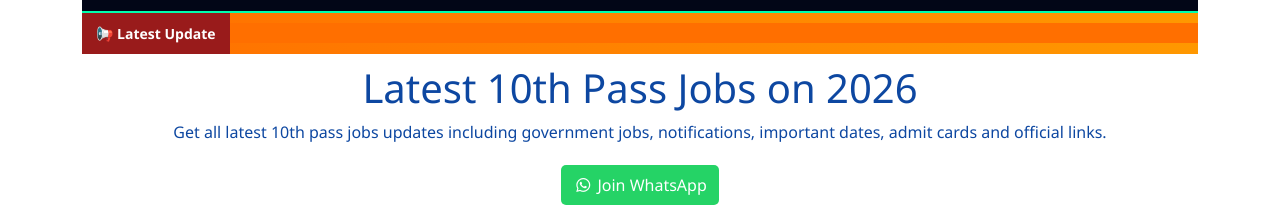
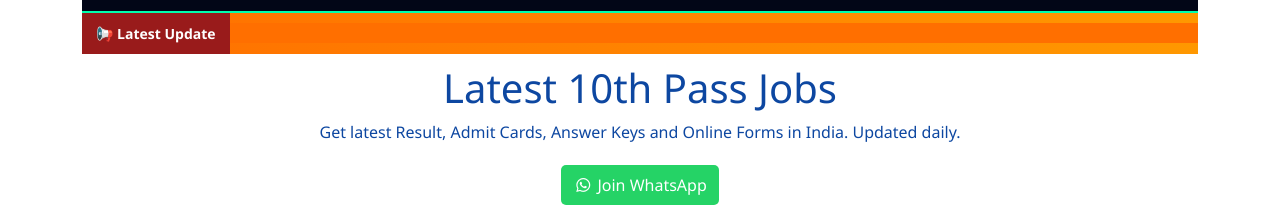
Before and after one commit to IndranilGhoshal/jobs-live-now, a Next.js app: page /qualification/10th in a window 1280 px wide. Shown: the part 262-469 px from the top of the page. Built offline with nearby package versions, Linux system fonts and the light colour scheme; no server answers; the database is empty.

Commit message:
update commit

```diff
--- a/src/app/(public)/qualification/[slug]/page.js
+++ b/src/app/(public)/qualification/[slug]/page.js
@@ -74,7 +74,6 @@ export default async function Page({ params }) {
     const title = getQualificationTitle(slug);
 
     const getLastDate = (fields) => {
-
         const applicationDateField =
             fields?.find(
                 (item) =>
@@ -85,10 +84,13 @@ export default async function Page({ params }) {
         if (!applicationDateField)
             return "";
 
-        return moment(
-            applicationDateField?.value?.end
-        ).format("MMM Do YYYY");
-
+        let lastdate = moment(applicationDateField?.value?.end).format("MMM Do YYYY")
+        const jobExpired = moment().isAfter(moment(applicationDateField?.value?.end, "YYYY-MM-DD"), "day");
+        if (jobExpired) {
+            return "Job Application Expired";
+        } else {
+            return lastdate;
+        }
     };
 
     return (
@@ -98,15 +100,13 @@ export default async function Page({ params }) {
             <header>
                 {/* ================= H1 ================= */}
                 <h1>
-                    Latest {title} Pass Jobs on 2026
+                    Latest {title} Pass Jobs
                 </h1>
 
                 {/* ================= DESCRIPTION ================= */}
                 <p className="category-desc">
 
-                    Get all latest {title} pass jobs updates including
-                    government jobs, notifications, important dates,
-                    admit cards and official links.
+                    Get latest Result, Admit Cards, Answer Keys and Online Forms in India. Updated daily.
 
                 </p>
             </header>
@@ -144,7 +144,7 @@ export default async function Page({ params }) {
                                                 href={`/${item.slug}`}
                                             >
                                                 <>
-                                                    <div>{i + 1}. {item.name}</div>
+                                                    <div className="topdvi">{i + 1}.<div className="mx-1">{item.name}</div></div>
                                                     <p>Last Date: {getLastDate(item.fields)}</p>
                                                 </>
                                             </Link>
```
